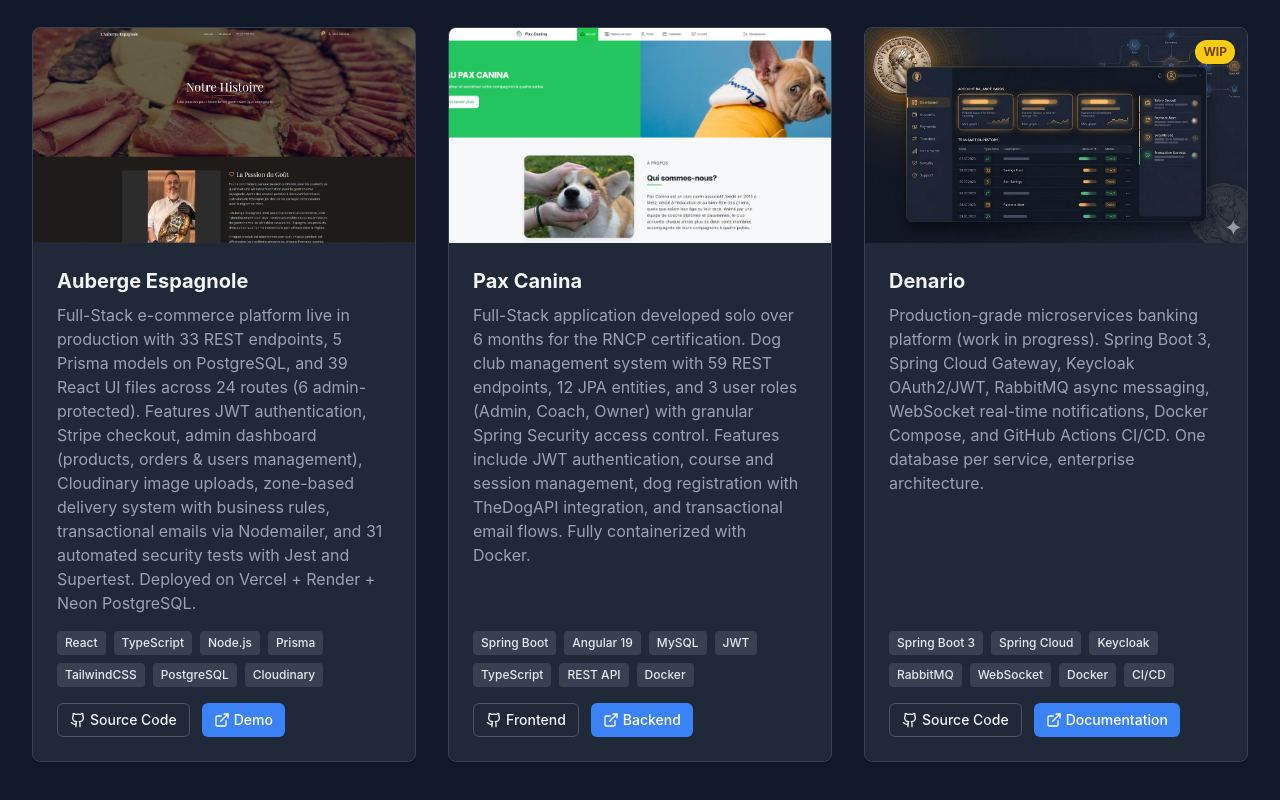
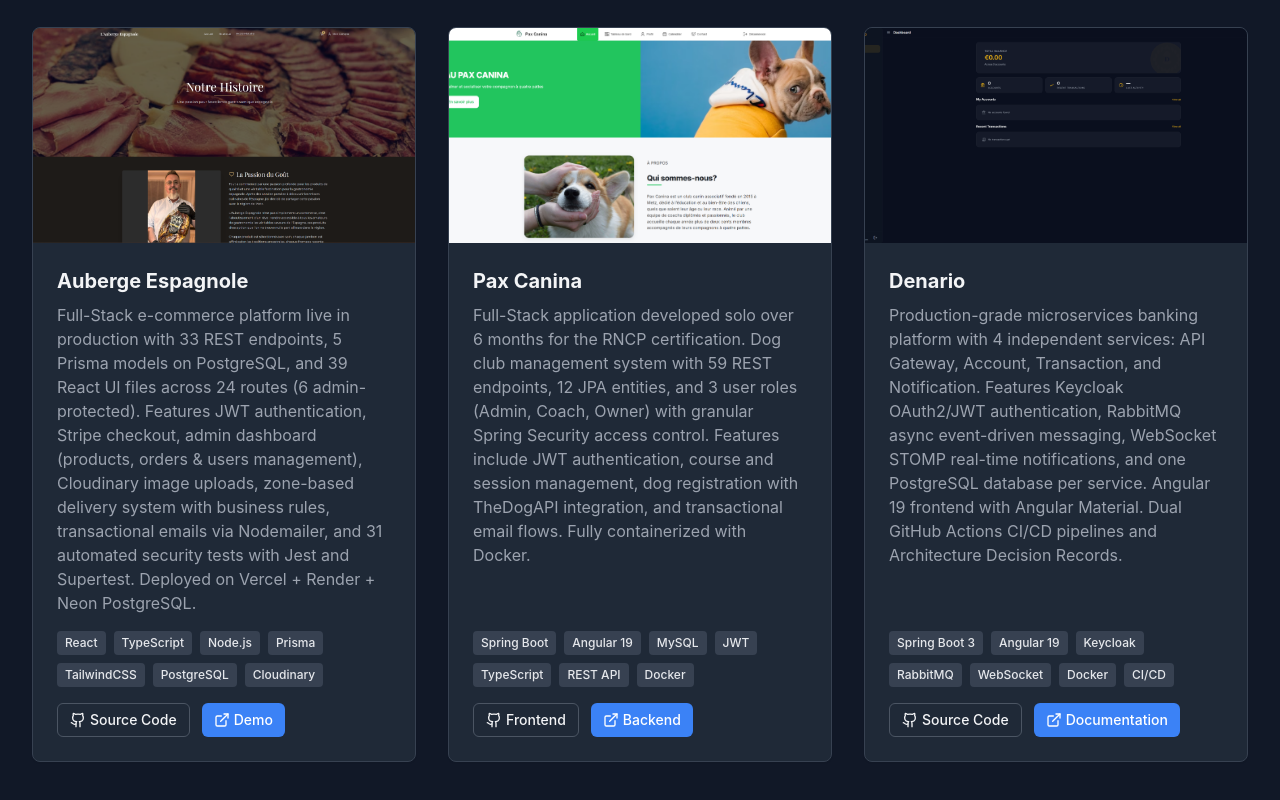
Before and after one commit to Flavionz/portfolio-website, a React (Vite) app: page / in a window 1280 px wide. Shown: the part 2865-3665 px from the top of the page. Built offline with nearby package versions, Linux system fonts and the light colour scheme.

Commit message:
feat: update Denario card with Angular frontend and real screenshot

```diff
--- a/src/components/sections/Projects.tsx
+++ b/src/components/sections/Projects.tsx
@@ -6,7 +6,7 @@ import { Button } from '../ui/Button';
 import { GithubIcon, ExternalLinkIcon } from 'lucide-react';
 import paxCaninaImg from '../../assets/images/pax-canina-preview.png';
 import aubergeImg from '../../assets/images/auberge-preview.png';
-import denarioImg from '../../assets/images/denario-preview.jpg';
+import denarioImg from '../../assets/images/denario-preview.png';
 
 interface ProjectCardProps {
     title: string;
--- a/src/i18n/locales/en/translation.json
+++ b/src/i18n/locales/en/translation.json
@@ -139,10 +139,10 @@
       },
       {
         "title": "Denario",
-        "description": "Production-grade microservices banking platform (work in progress). Spring Boot 3, Spring Cloud Gateway, Keycloak OAuth2/JWT, RabbitMQ async messaging, WebSocket real-time notifications, Docker Compose, and GitHub Actions CI/CD. One database per service, enterprise architecture.",
+        "description": "Production-grade microservices banking platform with 4 independent services: API Gateway, Account, Transaction, and Notification. Features Keycloak OAuth2/JWT authentication, RabbitMQ async event-driven messaging, WebSocket STOMP real-time notifications, and one PostgreSQL database per service. Angular 19 frontend with Angular Material. Dual GitHub Actions CI/CD pipelines and Architecture Decision Records.",
         "tags": [
           "Spring Boot 3",
-          "Spring Cloud",
+          "Angular 19",
           "Keycloak",
           "RabbitMQ",
           "WebSocket",
@@ -154,8 +154,7 @@
           "demo": "https://github.com/Flavionz/denario#readme"
         },
         "githubLabel": "Source Code",
-        "demoLabel": "Documentation",
-        "wip": true
+        "demoLabel": "Documentation"
       }
     ]
   },
--- a/src/i18n/locales/fr/translation.json
+++ b/src/i18n/locales/fr/translation.json
@@ -139,10 +139,10 @@
       },
       {
         "title": "Denario",
-        "description": "Plateforme bancaire microservices en cours de développement. Spring Boot 3, Spring Cloud Gateway, Keycloak OAuth2/JWT, messagerie asynchrone RabbitMQ, notifications temps réel WebSocket, Docker Compose et pipeline CI/CD GitHub Actions. Une base de données par service, architecture enterprise.",
+        "description": "Plateforme bancaire microservices production-grade avec 4 services indépendants : API Gateway, Account, Transaction et Notification. Authentification Keycloak OAuth2/JWT, messagerie asynchrone RabbitMQ, notifications temps réel WebSocket STOMP, et une base PostgreSQL par service. Frontend Angular 19 avec Angular Material. Double pipeline CI/CD GitHub Actions et Architecture Decision Records.",
         "tags": [
           "Spring Boot 3",
-          "Spring Cloud",
+          "Angular 19",
           "Keycloak",
           "RabbitMQ",
           "WebSocket",
@@ -154,8 +154,7 @@
           "demo": "https://github.com/Flavionz/denario#readme"
         },
         "githubLabel": "Code Source",
-        "demoLabel": "Documentation",
-        "wip": true
+        "demoLabel": "Documentation"
       }
     ]
   },
--- a/src/i18n/locales/it/translation.json
+++ b/src/i18n/locales/it/translation.json
@@ -139,10 +139,10 @@
       },
       {
         "title": "Denario",
-        "description": "Piattaforma bancaria a microservizi in corso di sviluppo. Spring Boot 3, Spring Cloud Gateway, Keycloak OAuth2/JWT, messaggistica asincrona RabbitMQ, notifiche real-time WebSocket, Docker Compose e pipeline CI/CD GitHub Actions. Un database per servizio, architettura enterprise.",
+        "description": "Piattaforma bancaria a microservizi production-grade con 4 servizi indipendenti: API Gateway, Account, Transaction e Notification. Autenticazione Keycloak OAuth2/JWT, messaggistica asincrona RabbitMQ, notifiche real-time WebSocket STOMP e un database PostgreSQL per servizio. Frontend Angular 19 con Angular Material. Doppia pipeline CI/CD GitHub Actions e Architecture Decision Records.",
         "tags": [
           "Spring Boot 3",
-          "Spring Cloud",
+          "Angular 19",
           "Keycloak",
           "RabbitMQ",
           "WebSocket",
@@ -154,8 +154,7 @@
           "demo": "https://github.com/Flavionz/denario#readme"
         },
         "githubLabel": "Codice Sorgente",
-        "demoLabel": "Documentazione",
-        "wip": true
+        "demoLabel": "Documentazione"
       }
     ]
   },
```
Also changed, not shown: src/assets/images/denario-preview.jpg (deleted), src/assets/images/denario-preview.png (added).
